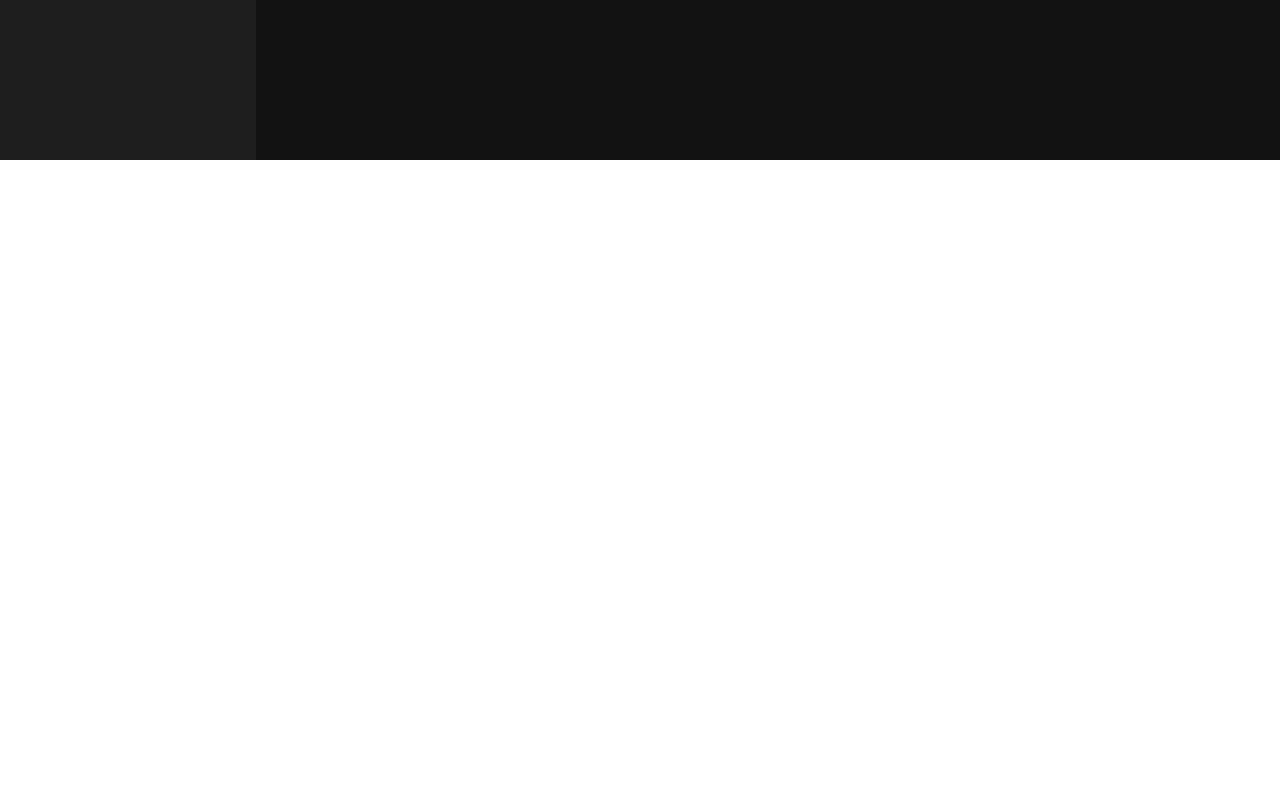
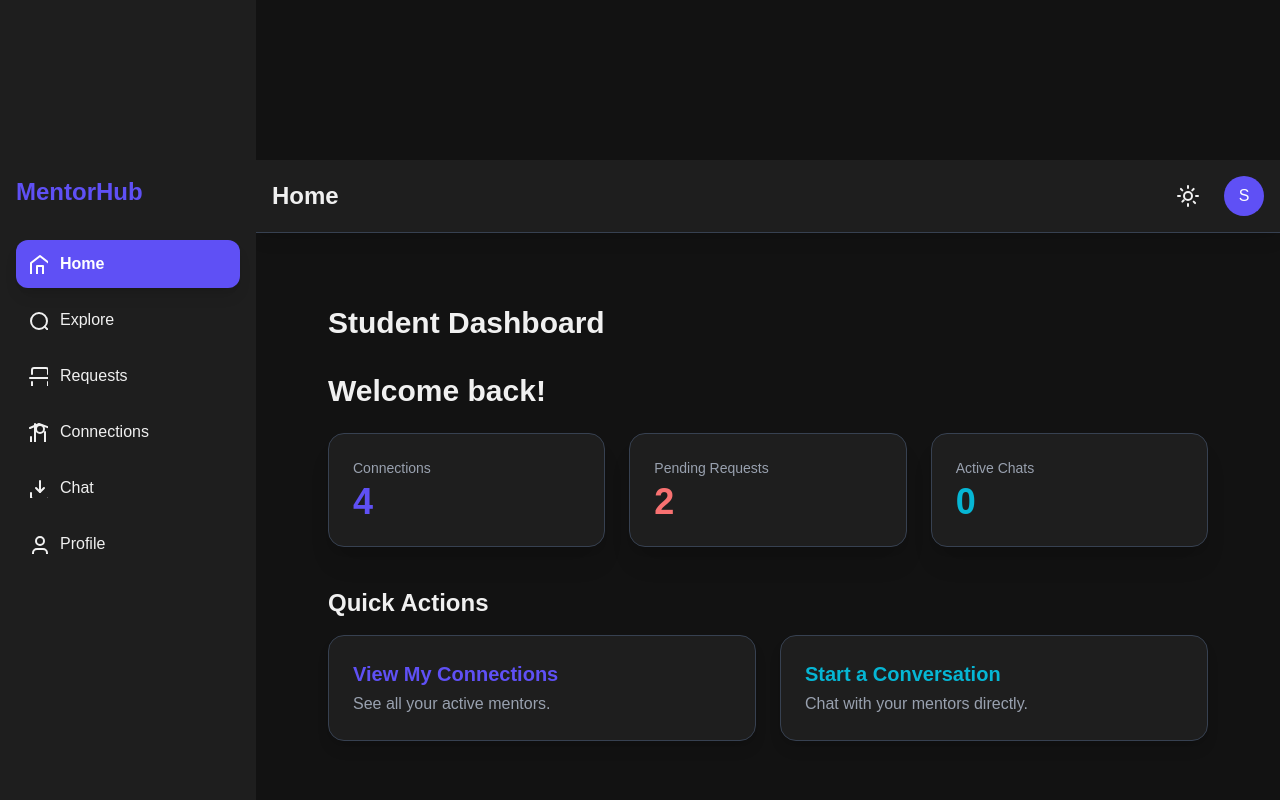
Before and after one commit to MAYANKSHARMA01010/Mentorship_Matching_App, a Next.js app: page / in a window 1280 px wide. Shown: the part 2755-3555 px from the top of the page. Before the commit the page ends 2915 px from the top, so only its background shows below. Built offline with nearby package versions, Linux system fonts and the light colour scheme.

Commit message:
error fixed

```diff
--- a/src/app/(pages)/StudentDashboard.jsx
+++ b/src/app/(pages)/StudentDashboard.jsx
@@ -1,7 +1,7 @@
 "use client";
 
 import { useState, useMemo, useCallback } from "react";
-import { Icon } from "../components/Icon/Icon";
+import { Icon } from "../data/Icon";
 
 // Import pages
 import Page from "../components/StudentDashboard/pages";
--- a/src/app/components/StudentDashboard/Explores.jsx
+++ b/src/app/components/StudentDashboard/Explores.jsx
@@ -1,6 +1,6 @@
 "use client";
 import { useState, useMemo } from "react";
-import { Icon } from "../Icon/Icon"; // Adjust path if needed
+import { Icon } from "../../data/Icon"; // Adjust path if needed
 
 // --- Mock Mentors Data
 const MENTOR_MOCK_DATA = [
--- a/src/app/components/StudentDashboard/Requests.jsx
+++ b/src/app/components/StudentDashboard/Requests.jsx
@@ -1,5 +1,5 @@
 "use client";
-import { Icon } from "../Icon/Icon";
+import { Icon } from "../../data/Icon";
 
 // --- Requests Component
 export default function RequestPage({
--- a/src/app/page.js
+++ b/src/app/page.js
@@ -3,6 +3,7 @@
 import HomePage from "./(pages)/HomePage";
 import Onboarding from "./(pages)/Onboarding";
 import MentorDashboard from "./(pages)/MentorDashboard"
+import StudentDashboard from "./(pages)/StudentDashboard";
 
 export default function OnboardingPage() {
   return (
@@ -10,6 +11,7 @@ export default function OnboardingPage() {
     <HomePage />
     <Onboarding />
     <MentorDashboard />
+    <StudentDashboard />
     </div>
   );
 }
```
